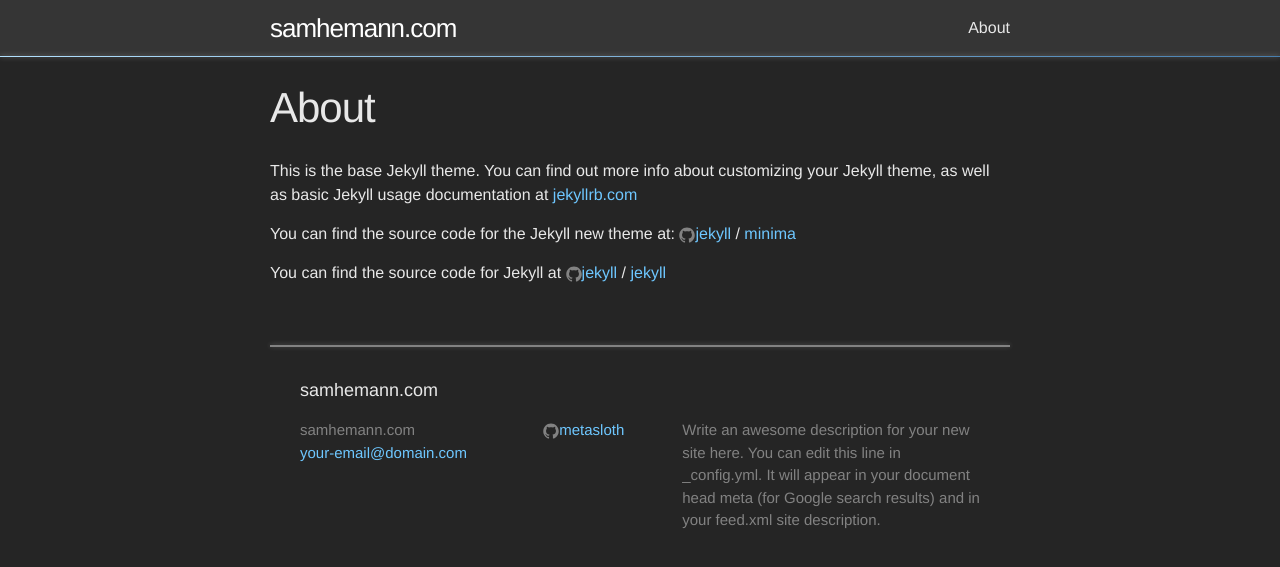
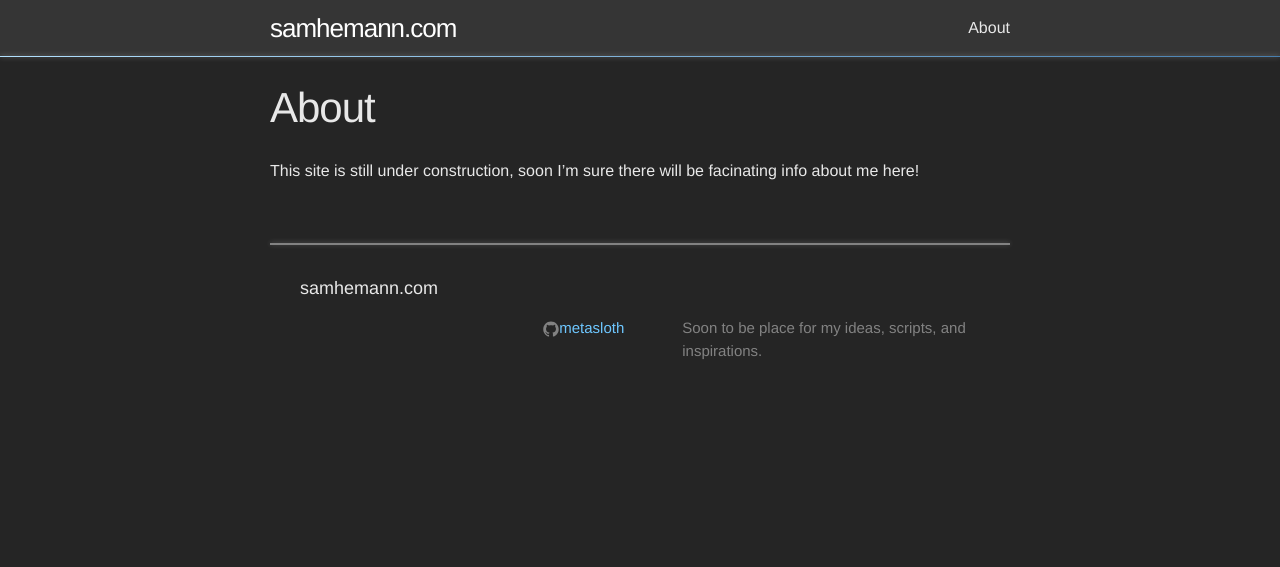
Before and after one commit to metasloth/metasloth.github.io, a Jekyll site: the page built from about.md, in a window 1280 px wide. Shown: the top 567 px of the page. Built offline with Jekyll 4.4.1, drawn with Linux system fonts in a browser that asks for light colours.

Commit message:
Under construction info

```diff
--- a/_config.yml
+++ b/_config.yml
@@ -14,11 +14,9 @@
 # You can create any custom variable you would like, and they will be accessible
 # in the templates via {{ site.myvariable }}.
 title: samhemann.com
-email: your-email@domain.com
+#email: your-email@domain.com
 description: > # this means to ignore newlines until "baseurl:"
-  Write an awesome description for your new site here. You can edit this
-  line in _config.yml. It will appear in your document head meta (for
-  Google search results) and in your feed.xml site description.
+  Soon to be place for my ideas, scripts, and inspirations.
 baseurl: "" # the subpath of your site, e.g. /blog
 url: "" # the base hostname & protocol for your site, e.g. http://example.com
 # twitter_username: jekyllrb
--- a/_includes/footer.html
+++ b/_includes/footer.html
@@ -7,7 +7,7 @@
 
     <div class="footer-col-wrapper">
       <div class="footer-col footer-col-1">
-        <ul class="contact-list">
+        <!--<ul class="contact-list">
           <li>
             {% if site.author %}
               {{ site.author | escape }}
@@ -18,7 +18,7 @@
             {% if site.email %}
             <li><a href="mailto:{{ site.email }}">{{ site.email }}</a></li>
             {% endif %}
-        </ul>
+        </ul>-->
       </div>
 
       <div class="footer-col footer-col-2">
--- a/_layouts/default.html
+++ b/_layouts/default.html
@@ -1,21 +1,21 @@
 <!DOCTYPE html>
-<html lang="{{ page.lang | default: site.lang | default: "en" }}">
+<html lang="{{ page.lang | default: site.lang | default: " en " }}">
+{% include head.html %}
 
-  {% include head.html %}
+<body>
 
+  {% include header.html %}
 
-  <body>
+  <div class="wrapper">
 
-    {% include header.html %}
-<div class="wrapper">
     <main class="page-content" aria-label="Content">
-      <!--<div class="wrapper">-->
-        {{ content }}
-      <!--</div>-->
+      {{ content }}
     </main>
 
     {% include footer.html %}
-</div>
-  </body>
+
+  </div>
+
+</body>
 
 </html>
--- a/_sass/_layout.scss
+++ b/_sass/_layout.scss
@@ -269,3 +269,14 @@
     }
   }
 }
+
+
+/**
+ * Center Video Element
+ */
+.vidcenter {
+  margin-left: auto;
+  margin-right: auto;
+  display: block;
+  text-align: center;
+}
--- a/about.md
+++ b/about.md
@@ -4,12 +4,5 @@ title: About
 permalink: /about/
 ---
 
-This is the base Jekyll theme. You can find out more info about customizing your Jekyll theme, as well as basic Jekyll usage documentation at [jekyllrb.com](http://jekyllrb.com/)
-
-You can find the source code for the Jekyll new theme at:
-{% include icon-github.html username="jekyll" %} /
-[minima](https://github.com/jekyll/minima)
-
-You can find the source code for Jekyll at
-{% include icon-github.html username="jekyll" %} /
-[jekyll](https://github.com/jekyll/jekyll)
+This site is still under construction, soon I'm sure there will be facinating
+info about me here!
```
Also changed, not shown: _drafts/2017-02-10-test-post.md (renamed from _posts/2017-02-10-test-post.md, +2 -0 lines), _drafts/2017-03-10-discord-bot-with-node.md (added, +59 -0 lines), _posts/2017-03-09-welcome-to-jekyll.md (deleted, +0 -33 lines), _posts/2017-03-09-welcome.md (added, +15 -0 lines).
